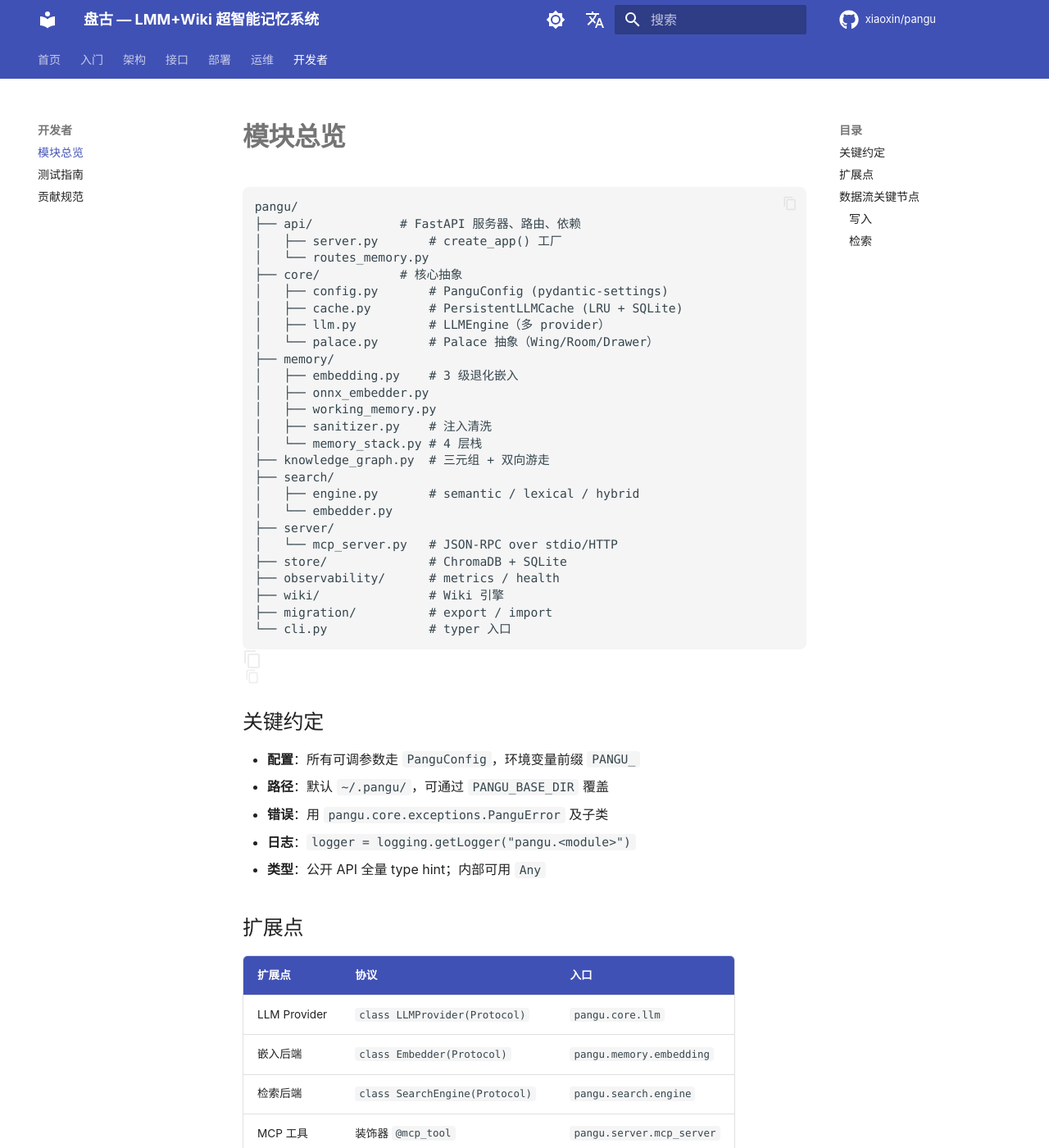
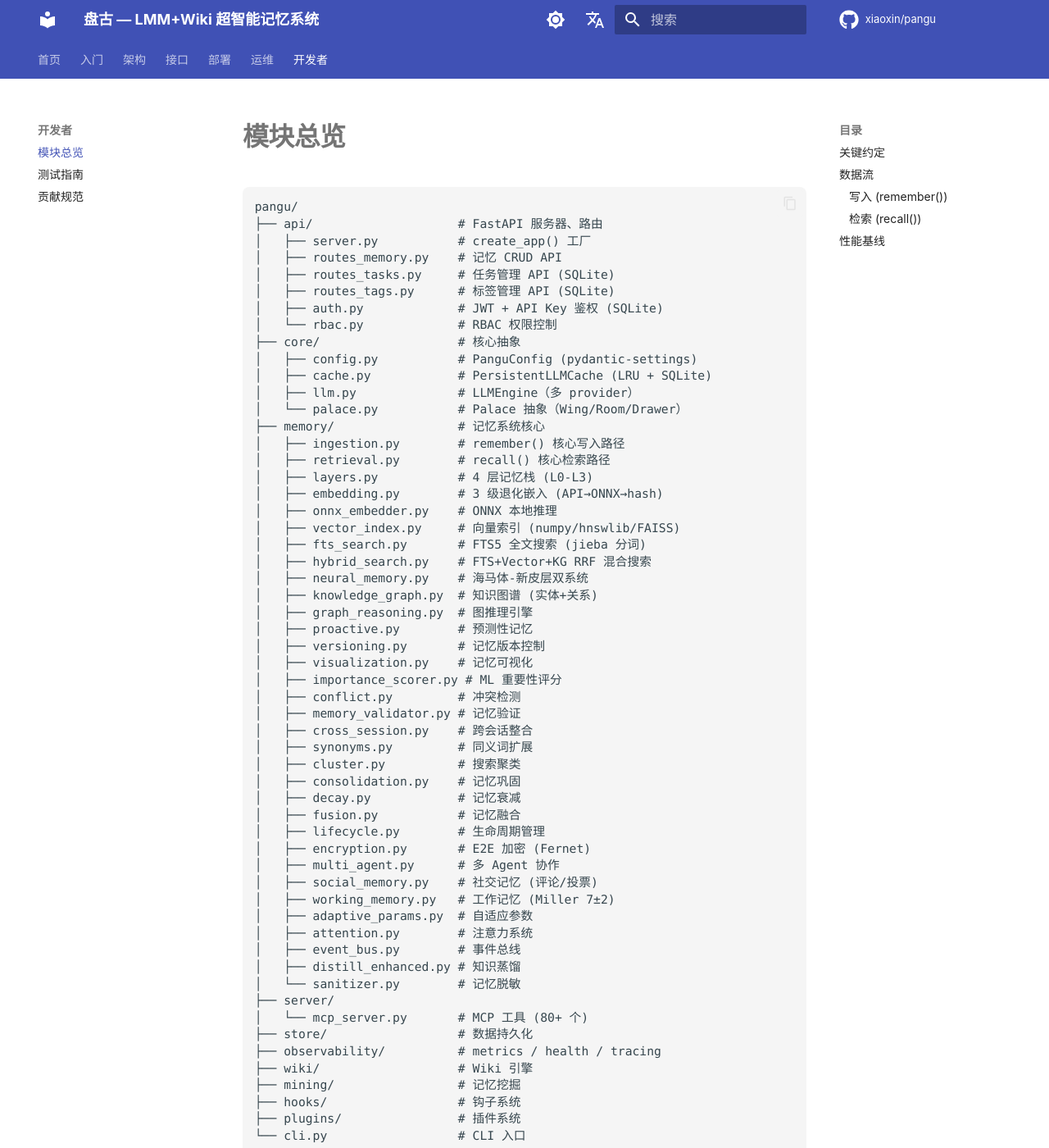
Before and after one commit to Mlte0907/pangu, an MkDocs documentation site: the page built from docs/development/modules.md, in a window 1280 px wide and 1400 px high. Shown: the whole window at 82% size. Built offline with MkDocs 1.6.1 and Material for MkDocs 9.7.7, drawn with Linux system fonts in a browser that asks for light colours; comment, search, counter and statistics services are not loaded; some of the changed text lies outside the part shown.

Commit message:
docs: 更新模块文档 — 完整模块地图 + 数据流 + 性能基线
- docs/development/modules.md: 更新为 v2.0 完整模块结构
- 包含 40+ 模块说明、数据流、性能基线
- 测试: 157 passed ✅

````diff
--- a/docs/development/modules.md
+++ b/docs/development/modules.md
@@ -2,86 +2,94 @@
 
 ```
 pangu/
-├── api/            # FastAPI 服务器、路由、依赖
-│   ├── server.py       # create_app() 工厂
-│   └── routes_memory.py
-├── core/           # 核心抽象
-│   ├── config.py       # PanguConfig (pydantic-settings)
-│   ├── cache.py        # PersistentLLMCache (LRU + SQLite)
-│   ├── llm.py          # LLMEngine（多 provider）
-│   └── palace.py       # Palace 抽象（Wing/Room/Drawer）
-├── memory/
-│   ├── embedding.py    # 3 级退化嵌入
-│   ├── onnx_embedder.py
-│   ├── working_memory.py
-│   ├── sanitizer.py    # 注入清洗
-│   └── memory_stack.py # 4 层栈
-├── knowledge_graph.py  # 三元组 + 双向游走
-├── search/
-│   ├── engine.py       # semantic / lexical / hybrid
-│   └── embedder.py
+├── api/                    # FastAPI 服务器、路由
+│   ├── server.py           # create_app() 工厂
+│   ├── routes_memory.py    # 记忆 CRUD API
+│   ├── routes_tasks.py     # 任务管理 API (SQLite)
+│   ├── routes_tags.py      # 标签管理 API (SQLite)
+│   ├── auth.py             # JWT + API Key 鉴权 (SQLite)
+│   └── rbac.py             # RBAC 权限控制
+├── core/                   # 核心抽象
+│   ├── config.py           # PanguConfig (pydantic-settings)
+│   ├── cache.py            # PersistentLLMCache (LRU + SQLite)
+│   ├── llm.py              # LLMEngine（多 provider）
+│   └── palace.py           # Palace 抽象（Wing/Room/Drawer）
+├── memory/                 # 记忆系统核心
+│   ├── ingestion.py        # remember() 核心写入路径
+│   ├── retrieval.py        # recall() 核心检索路径
+│   ├── layers.py           # 4 层记忆栈 (L0-L3)
+│   ├── embedding.py        # 3 级退化嵌入 (API→ONNX→hash)
+│   ├── onnx_embedder.py    # ONNX 本地推理
+│   ├── vector_index.py     # 向量索引 (numpy/hnswlib/FAISS)
+│   ├── fts_search.py       # FTS5 全文搜索 (jieba 分词)
+│   ├── hybrid_search.py    # FTS+Vector+KG RRF 混合搜索
+│   ├── neural_memory.py    # 海马体-新皮层双系统
+│   ├── knowledge_graph.py  # 知识图谱 (实体+关系)
+│   ├── graph_reasoning.py  # 图推理引擎
+│   ├── proactive.py        # 预测性记忆
+│   ├── versioning.py       # 记忆版本控制
+│   ├── visualization.py    # 记忆可视化
+│   ├── importance_scorer.py # ML 重要性评分
+│   ├── conflict.py         # 冲突检测
+│   ├── memory_validator.py # 记忆验证
+│   ├── cross_session.py    # 跨会话整合
+│   ├── synonyms.py         # 同义词扩展
+│   ├── cluster.py          # 搜索聚类
+│   ├── consolidation.py    # 记忆巩固
+│   ├── decay.py            # 记忆衰减
+│   ├── fusion.py           # 记忆融合
+│   ├── lifecycle.py        # 生命周期管理
+│   ├── encryption.py       # E2E 加密 (Fernet)
+│   ├── multi_agent.py      # 多 Agent 协作
+│   ├── social_memory.py    # 社交记忆 (评论/投票)
+│   ├── working_memory.py   # 工作记忆 (Miller 7±2)
+│   ├── adaptive_params.py  # 自适应参数
+│   ├── attention.py        # 注意力系统
+│   ├── event_bus.py        # 事件总线
+│   ├── distill_enhanced.py # 知识蒸馏
+│   └── sanitizer.py        # 记忆脱敏
 ├── server/
-│   └── mcp_server.py   # JSON-RPC over stdio/HTTP
-├── store/              # ChromaDB + SQLite
-├── observability/      # metrics / health
-├── wiki/               # Wiki 引擎
-├── migration/          # export / import
-└── cli.py              # typer 入口
+│   └── mcp_server.py       # MCP 工具 (80+ 个)
+├── store/                  # 数据持久化
+├── observability/          # metrics / health / tracing
+├── wiki/                   # Wiki 引擎
+├── mining/                 # 记忆挖掘
+├── hooks/                  # 钩子系统
+├── plugins/                # 插件系统
+└── cli.py                  # CLI 入口
 ```
 
 ## 关键约定
 
 - **配置**：所有可调参数走 `PanguConfig`，环境变量前缀 `PANGU_`
-- **路径**：默认 `~/.pangu/`，可通过 `PANGU_BASE_DIR` 覆盖
-- **错误**：用 `pangu.core.exceptions.PanguError` 及子类
+- **路径**：默认 `~/.pangu/`，数据文件：drawers.json, knowledge_graph.db, tasks.db, users.db, social.db, tags.db
 - **日志**：`logger = logging.getLogger("pangu.<module>")`
-- **类型**：公开 API 全量 type hint；内部可用 `Any`
+- **类型**：公开 API 全量 type hint
+- **持久化**：SQLite WAL 模式 + check_same_thread=False
 
-## 扩展点
+## 数据流
 
-| 扩展点 | 协议 | 入口 |
-|:---|:---|:---|
-| LLM Provider | `class LLMProvider(Protocol)` | `pangu.core.llm` |
-| 嵌入后端 | `class Embedder(Protocol)` | `pangu.memory.embedding` |
-| 检索后端 | `class SearchEngine(Protocol)` | `pangu.search.engine` |
-| MCP 工具 | 装饰器 `@mcp_tool` | `pangu.server.mcp_server` |
-| REST 路由 | FastAPI router | `pangu.api.routes_*` |
-| 衰减策略 | `class DecayStrategy(Protocol)` | `pangu.core.decay` |
-
-## 数据流关键节点
-
-### 写入
-
+### 写入 (remember())
 ```
-HTTP POST /api/v2/memories
-   ↓
-Sanitizer.sanitize(content)
-   ↓
-LLMEngine.summarize (异步, LRU+SQLite 缓存)
-   ↓
-EmbeddingService.embed (3 级退化)
-   ↓
-MemoryStack.add_drawer
-   ├── L1 摘要更新
-   ├── L2 写入 + ChromaDB
-   └── KnowledgeGraph.upsert
-   ↓
-200 OK
+raw_text → Sanitizer → Encryption → Dedup Check → Fusion Check
+    → Drawer 创建 → ONNX Embedding → Vector Index → Neural Encoding
+    → Conflict Detection → Persistence (drawers.json)
 ```
 
-### 检索
+### 检索 (recall())
+```
+query → Query Expansion + Synonyms → Vector Search (hnswlib/FAISS)
+    → FTS Search (jieba) → RRF Fusion → Neural Spreading
+    → Score: sim*0.6 + (importance*0.6 + decay*0.4)*0.4
+    → Token Budget Truncation → Auto Decrypt → Return
+```
 
-```
-POST /api/v2/memories/search {q, top_k, mode}
-   ↓
-SearchEngine.query
-   ├── semantic:  query embed → ChromaDB search
-   ├── lexical:   SQLite FTS5
-   └── hybrid:    rrf 融合
-   ↓
-L1 摘要注入
-   ↓
-Drawer 排序 + 重要性加权
-   ↓
-200 OK
-```
+## 性能基线
+
+| 指标 | 值 |
+|---|---|
+| ONNX 嵌入 | 0.002ms (cached) |
+| VectorIndex 搜索 | 0.13ms (hnswlib) |
+| FTS 搜索 | 0.01ms |
+| recall() 缓存后 | 0.1ms |
+| cosine similarity | numpy 向量化 |
````
